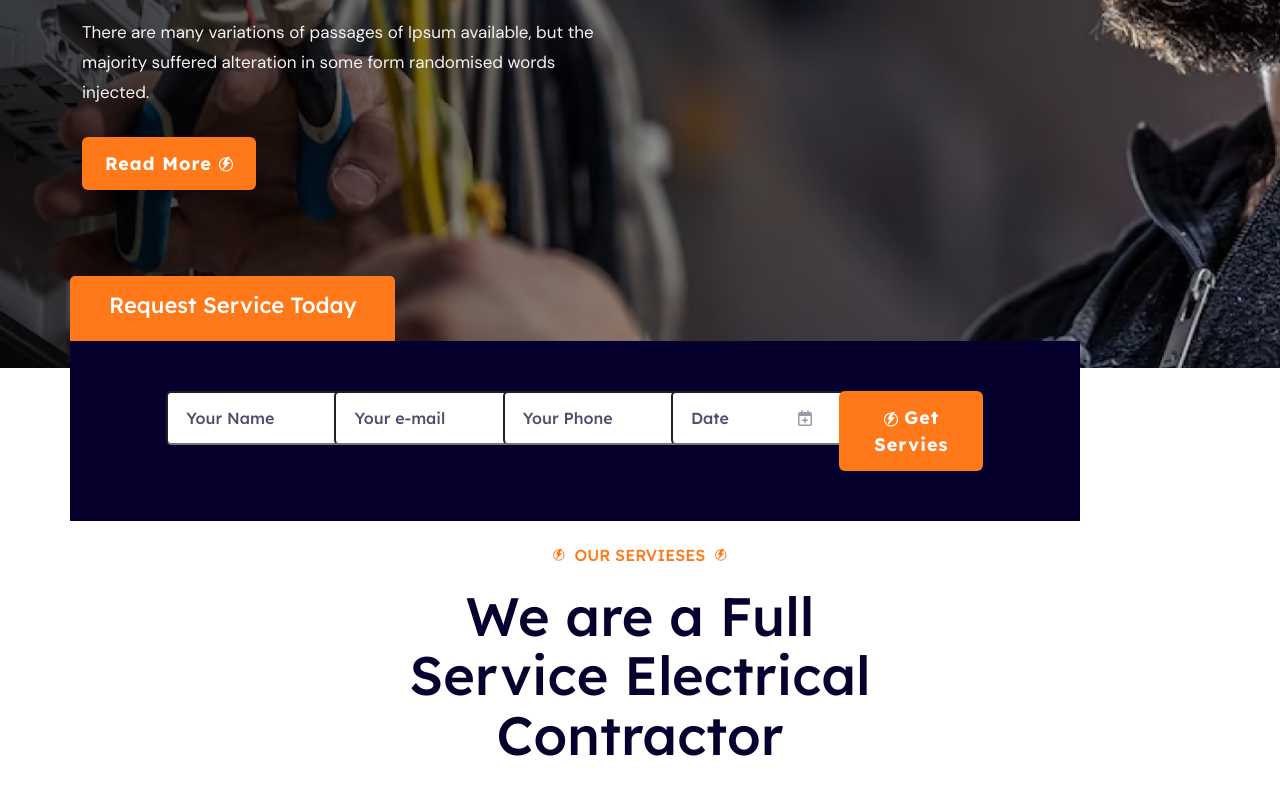
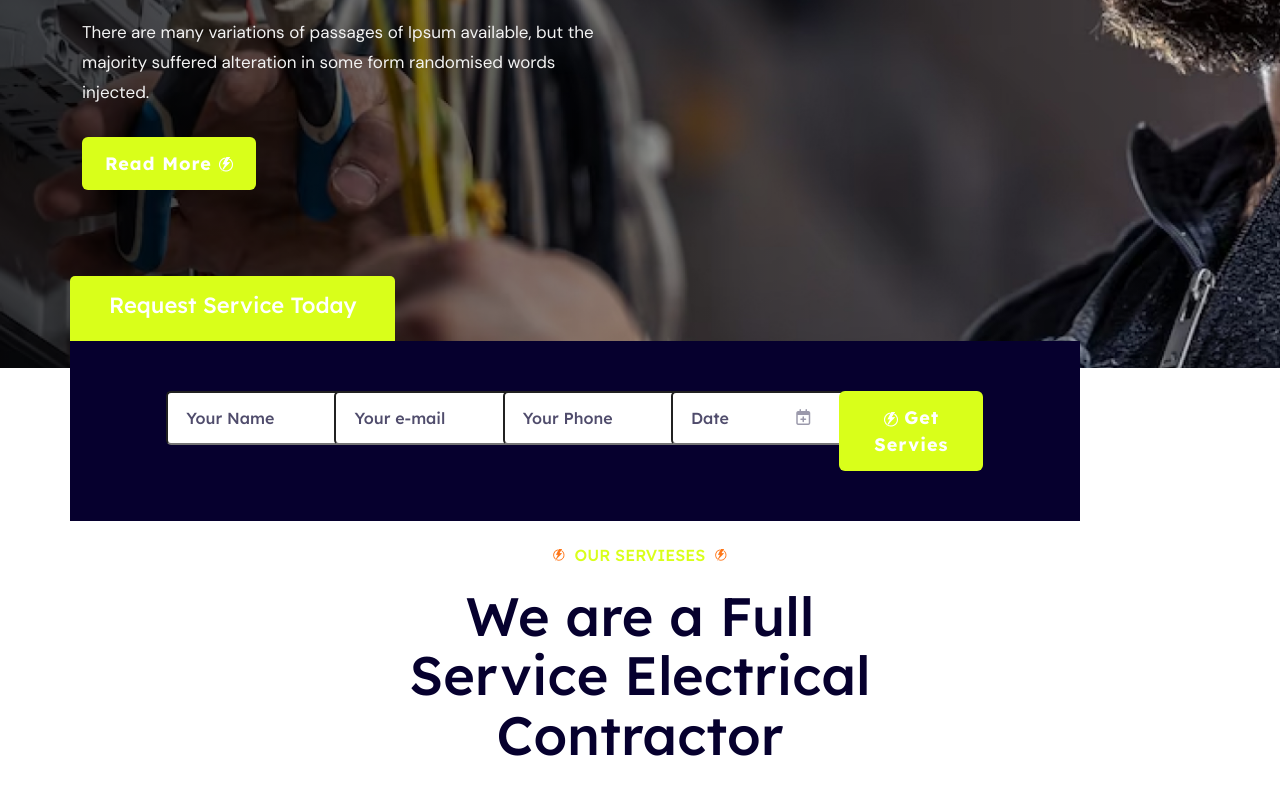
Before and after one commit to rubayatrifat/Electricity-North-West, a website: page src/index.html in a window 1280 px wide. Shown: the part 660-1460 px from the top of the page. Drawn offline with Linux system fonts and the light colour scheme.

Commit message:
Color Changeing

```diff
--- a/src/assets/sass/abstracts/_variable.scss
+++ b/src/assets/sass/abstracts/_variable.scss
@@ -66,7 +66,10 @@
     // --base-s: 91%;
     // --base-l: 62%;
 
-    --base-h: 25;
+    // --base-h: 25;
+    // --base-s: 100%;
+    // --base-l: 55%;
+    --base-h: 70;
     --base-s: 100%;
     --base-l: 55%;
     --base: var(--base-h) var(--base-s) var(--base-l);
--- a/src/assets/sass/pages/home/_request.scss
+++ b/src/assets/sass/pages/home/_request.scss
@@ -16,12 +16,11 @@
     .request-input {
         background-color: hsl(var(--black));
         padding: 50px 0;
-        position: relative;
         i {
             position: absolute;
-            top: 69px;
-            right: 26.5%;
-            color: hsl(var(--black)/.4);
+            top: 18px;
+            right: 17px;
+            color: hsl(var(--black)/0.4);
         }
         input {
             width: 204px;
--- a/src/index.html
+++ b/src/index.html
@@ -173,7 +173,7 @@
                 <div class="col-xl-2">
                     <input type="number" placeholder="Your Phone">
                 </div>
-                <div class="col-xl-2">
+                <div class="col-xl-2" style="position: relative;">
                     <input type="text" placeholder="Date">
                     <i class="fa-regular fa-calendar-plus"></i>
                 </div>
```
Also changed, not shown: src/html/partials/_request.html (+1 -1 lines), src/assets/css/main.css, 1 other file.
